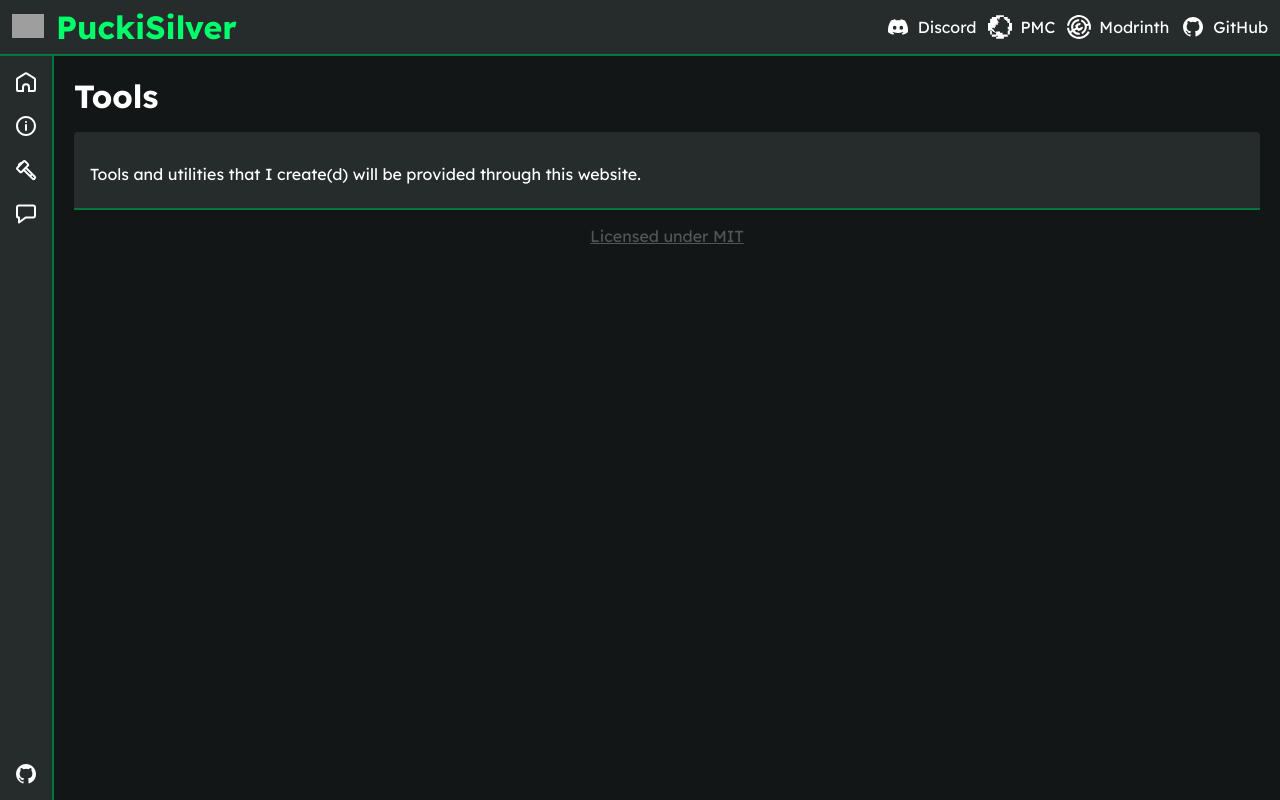
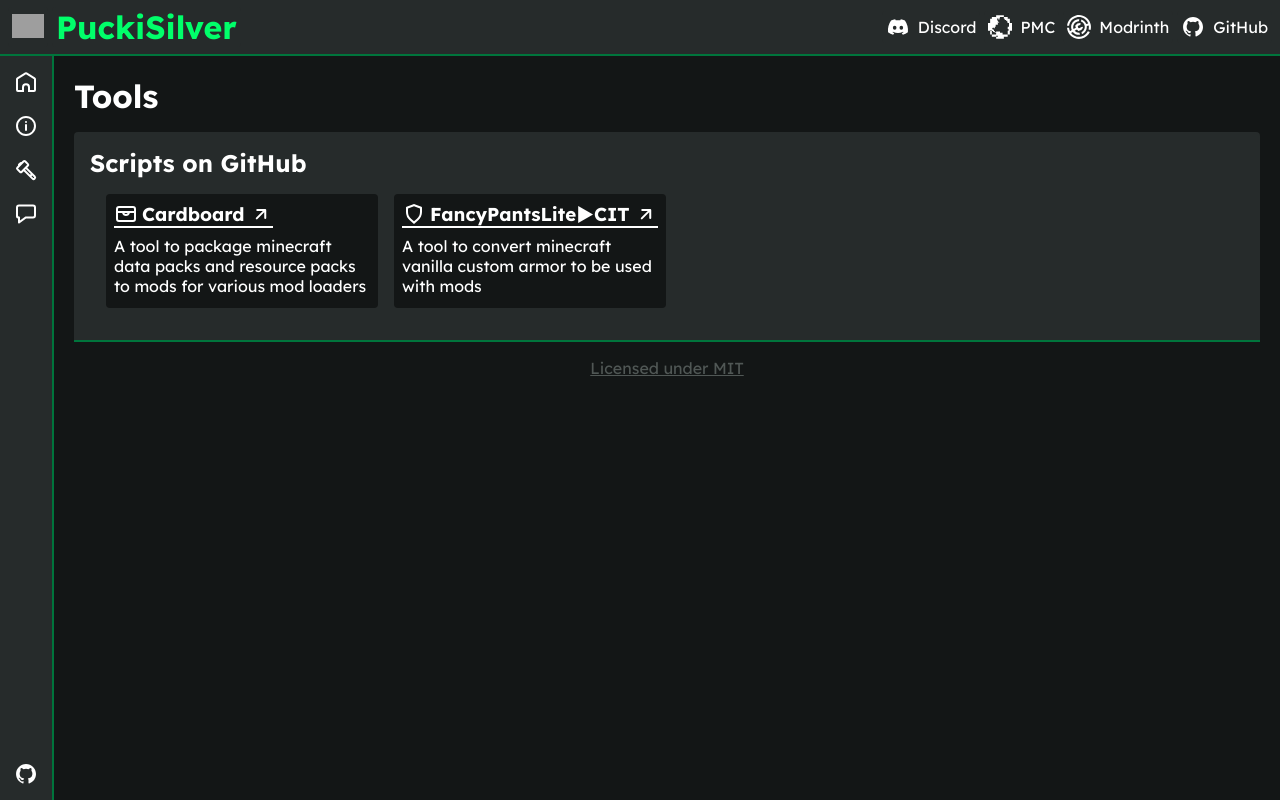
Before and after one commit to PuckiSilver/PuckiSilver.github.io, a React (Create React App) app: page /tools in a window 1280 px wide. Built offline with nearby package versions, Linux system fonts and the light colour scheme; grey boxes are pictures that could not be loaded.

Commit message:
add external link to my tools on github

```diff
--- /dev/null
+++ b/src/icons/box.tsx
@@ -0,0 +1,2 @@
+// eslint-disable-next-line import/no-anonymous-default-export
+export default () => <svg xmlns="http://www.w3.org/2000/svg" width="32" height="32" viewBox="-2 -4 24 24"><path fill="currentColor" d="M3 0h14a3 3 0 0 1 3 3v10a3 3 0 0 1-3 3H3a3 3 0 0 1-3-3V3a3 3 0 0 1 3-3m0 2a1 1 0 0 0-1 1v10a1 1 0 0 0 1 1h14a1 1 0 0 0 1-1V3a1 1 0 0 0-1-1zm10.874 5a4.002 4.002 0 0 1-7.748 0H2V5h16v2zm-2.142 0H8.268a2 2 0 0 0 3.464 0"/></svg>
--- /dev/null
+++ b/src/icons/shield.tsx
@@ -0,0 +1,2 @@
+// eslint-disable-next-line import/no-anonymous-default-export
+export default () => <svg xmlns="http://www.w3.org/2000/svg" width="32" height="32" viewBox="-4 -2 24 24"><path fill="currentColor" d="M2 4.386V8a9.02 9.02 0 0 0 3.08 6.787L8 17.342l2.92-2.555A9.019 9.019 0 0 0 14 8V4.386l-6-2.25zM.649 2.756L8 0l7.351 2.757a1 1 0 0 1 .649.936V8c0 3.177-1.372 6.2-3.763 8.293L8 20l-4.237-3.707A11.019 11.019 0 0 1 0 8V3.693a1 1 0 0 1 .649-.936z"/></svg>
--- a/src/views/Tools.tsx
+++ b/src/views/Tools.tsx
@@ -1,14 +1,29 @@
 import React from 'react'
 import './Tools.scss'
+import LinkCard from '../components/LinkCard'
+import BoxIcon from '../icons/box'
+import ShieldIcon from '../icons/shield'
 
 const Tools = () => {
     return (
         <main className='tools'>
             <h1>Tools</h1>
             <div className='section'>
-                <p>
-                    Tools and utilities that I create(d) will be provided through this website.
-                </p>
+                <h2>Scripts on GitHub</h2>
+                <div className='grid'>
+                    <LinkCard
+                        title='Cardboard'
+                        description='A tool to package minecraft data packs and resource packs to mods for various mod loaders'
+                        link='https://github.com/PuckiSilver/Cardboard'
+                        icon={<BoxIcon />}
+                    />
+                    <LinkCard
+                        title='FancyPantsLite▶CIT'
+                        description='A tool to convert minecraft vanilla custom armor to be used with mods'
+                        link='https://github.com/PuckiSilver/FancyPantsLite-to-CIT'
+                        icon={<ShieldIcon />}
+                    />
+                </div>
             </div>
         </main>
     )
```
